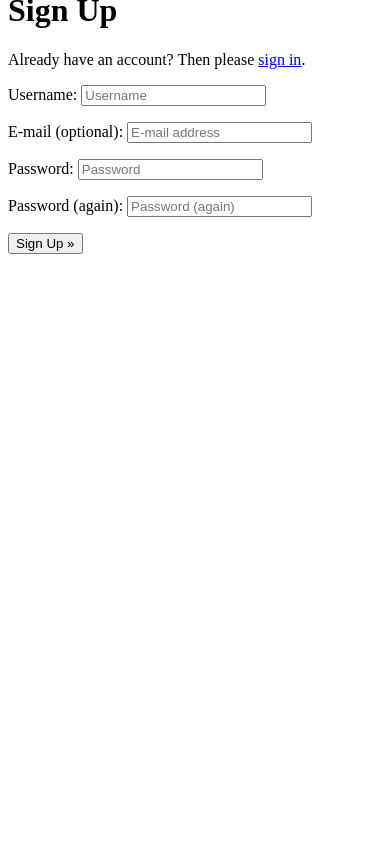
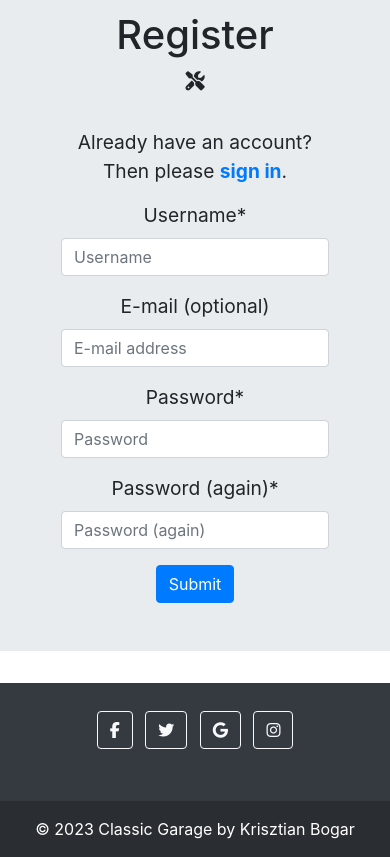
Before and after one commit to kbogar/classic-garage, a Django app: page /accounts/signup/ in a window 390 px wide. Shown: the part 107-964 px from the top of the page. Before the commit the page ends 361 px from the top, so only its background shows below. Run offline with Django 3.2, Linux system fonts and the light colour scheme; some libraries are stand-ins or nearby versions.

Commit message:
add login logout for users and register functionality

```diff
--- a/booking/urls.py
+++ b/booking/urls.py
@@ -13,4 +13,5 @@ urlpatterns = [
     path('contact_success/', ContactSucces.as_view(), name='contact_success'),
     path('login_user', views.login_user, name='login'),
     path('logout_user', views.logout_user, name='logout'),
+    path('register_user', views.register_user, name='signup'),
 ]
--- a/templates/account/signup.html
+++ b/templates/account/signup.html
@@ -1,21 +1,39 @@
-{% extends "account/base.html" %}
+{% extends "base.html" %}
 
 {% load i18n %}
 
 {% block head_title %}{% trans "Signup" %}{% endblock %}
+{% load crispy_forms_tags %}
+{% block content %}
 
-{% block content %}
-<h1>{% trans "Sign Up" %}</h1>
+{% if form.errors %}
 
-<p>{% blocktrans %}Already have an account? Then please <a href="{{ login_url }}">sign in</a>.{% endblocktrans %}</p>
 
-<form class="signup" id="signup_form" method="post" action="{% url 'account_signup' %}">
-  {% csrf_token %}
-  {{ form.as_p }}
-  {% if redirect_field_value %}
-  <input type="hidden" name="{{ redirect_field_name }}" value="{{ redirect_field_value }}" />
-  {% endif %}
-  <button type="submit">{% trans "Sign Up" %} &raquo;</button>
-</form>
+<div class="text-center hide-message alert alert-warning alert-dismissible fade show" role="alert">
+  There was an error with your form...
+  <button type="button" class="close" data-dismiss="alert" aria-label="Close">
+  </button>
+</div>
+
+{% endif %}
+<!-- Register form -->
+<div class="jumbotron jumbotron-fluid info-container">
+  <div class="container">
+    <h1>Register</h1>
+    <i class="fa-solid fa-screwdriver-wrench"></i>
+    <div class="col-10 offset-1 col-md-8 offset-md-2 mt-3 p-3">
+      <p>{% blocktrans %}Already have an account? Then please <a href="{{ login_url }}" class="fst-italic"><strong>sign
+            in</strong></a>.{% endblocktrans %}
+      </p>
+      <form action="{% url 'signup' %}" method="POST">
+        {% csrf_token %}
+
+        {{ form|crispy }}
+
+        <button type="submit" class="btn btn-primary">Submit</button>
+      </form>
+    </div>
+  </div>
+</div>
 
 {% endblock %}
--- a/templates/base.html
+++ b/templates/base.html
@@ -38,14 +38,14 @@
                     <li class="nav-item">
                         <a class="nav-link" href="{% url 'our_services' %}">Our Services</a>
                     </li>
-                    <li class="nav-item">
-                        <a class="nav-link" href="#">Register</a>
-                    </li>
                     {% if user.is_authenticated %}
                     <li class="nav-item">
                         <a class="nav-link" href="{% url 'logout' %}">Logout</a>
                     </li>
                     {% else %}
+                    <li class="nav-item">
+                        <a class="nav-link" href="{% url 'signup' %}">Register</a>
+                    </li>
                     <li class="nav-item">
                         <a class="nav-link" href="{% url 'login' %}">Login</a>
                     </li>
```
Also changed, not shown: booking/views.py (+20 -1 lines).
